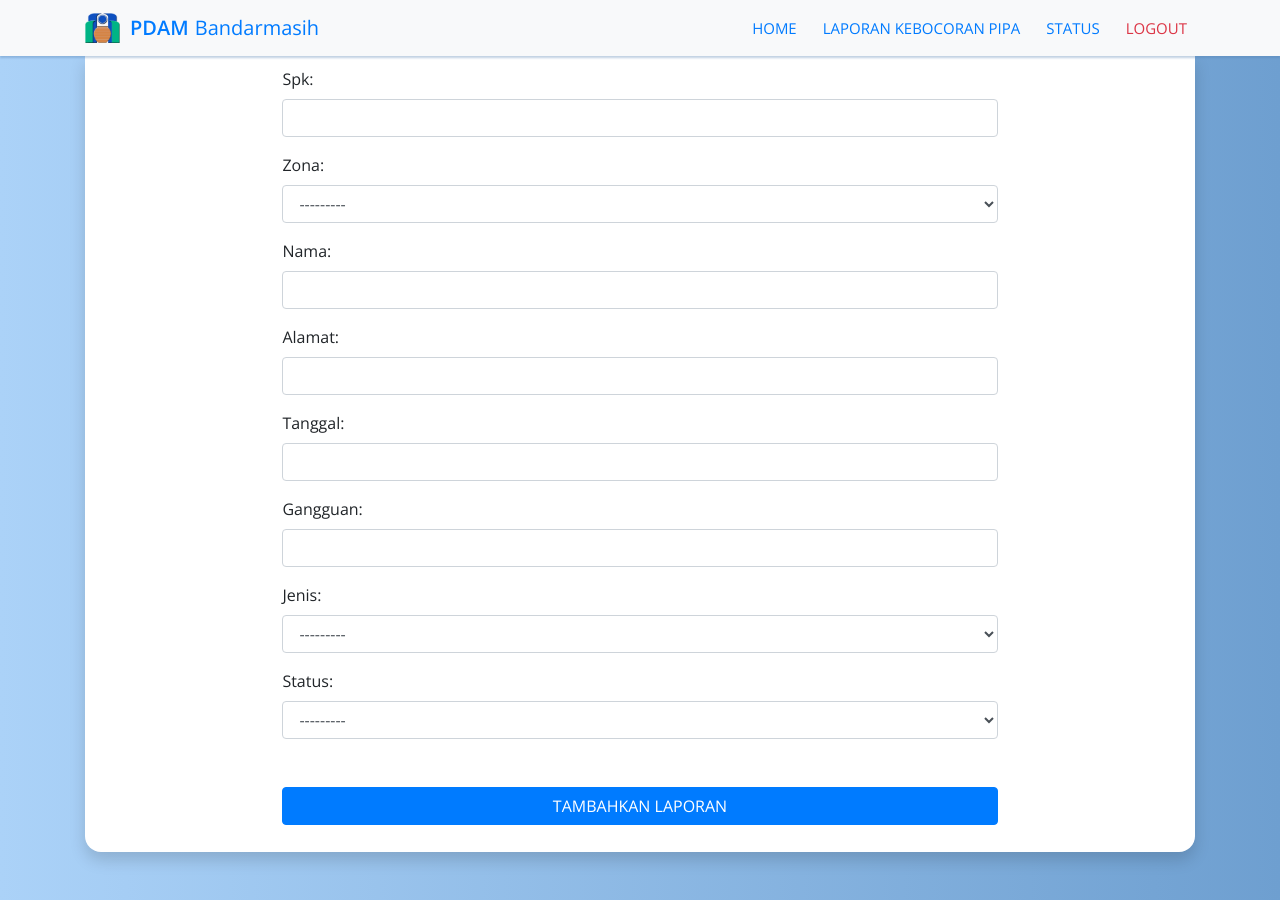
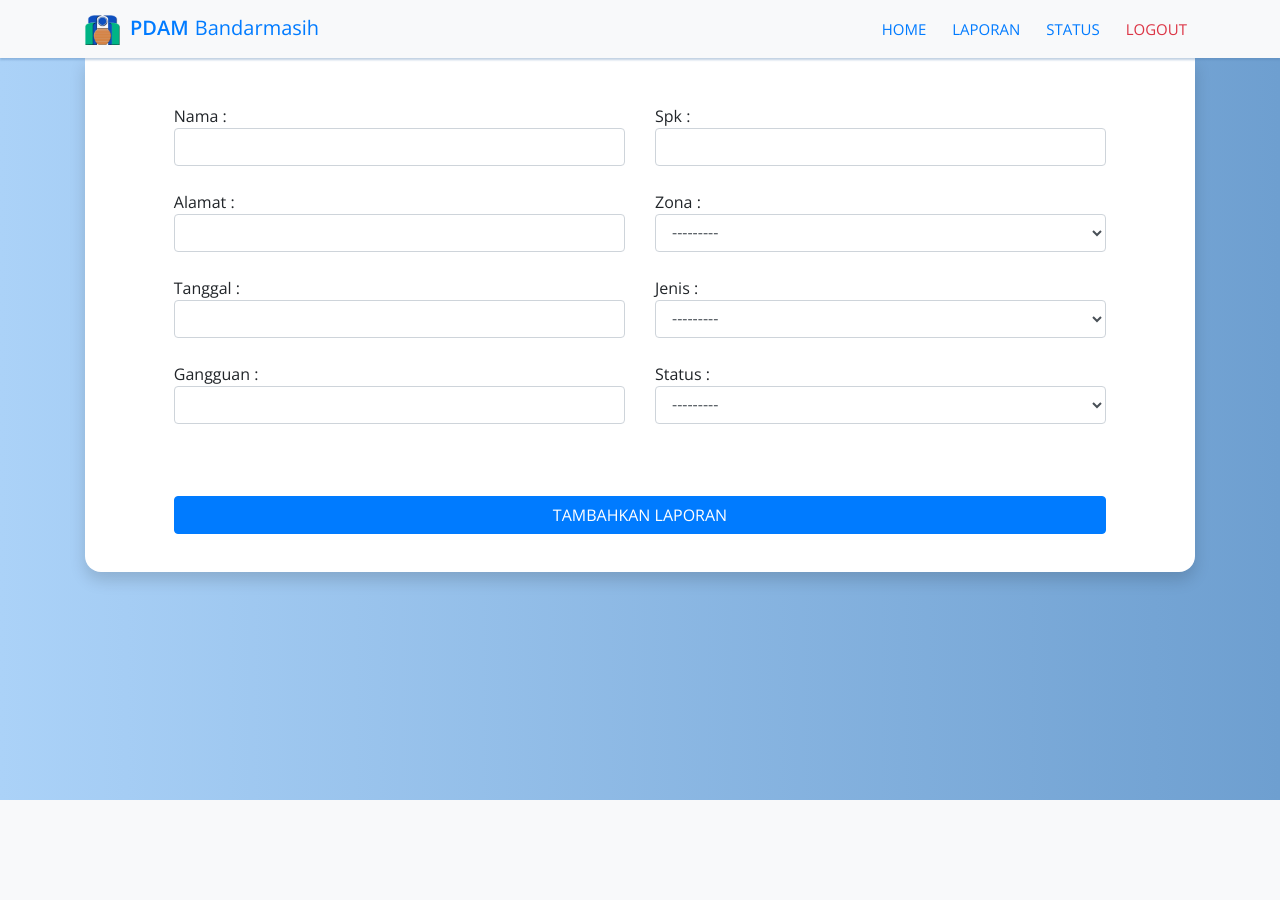
Before and after one commit to rpl-skenda/pdam-bandarmasih, a Django app: page /create/ in a window 1280 px wide. After the commit the page ends 800 px from the top, so only its background shows below. Run offline with Django 3.2, Linux system fonts and the light colour scheme; some libraries are stand-ins or nearby versions.

Commit message:
adding col in form page, making better form in form page

```diff
--- a/school/app/static/css/custom-style-data.css
+++ b/school/app/static/css/custom-style-data.css
@@ -63,7 +63,10 @@ body {
 
 /* Form Input */
 #input-form {
-  padding: 1%;
+  padding-left: 8%;
+  padding-right: 8%;
+  padding-top: 2%;
+  padding-bottom: 2%;
   border-bottom-left-radius: 1rem;
   border-bottom-right-radius: 1rem;
   background: #fff;
--- a/school/app/templates/app/data.html
+++ b/school/app/templates/app/data.html
@@ -41,14 +41,14 @@
         <td>{{i.gangguan}}</td>
         <td>{{i.jenis}}</td>
 
-        <td><a class="btn btn-warning btn-sm" href="{% url 'update' i.spk%}">⚙️</a></td>
+        <td><a class="btn btn-warning btn-sm" href="{% url 'update' i.spk%}"> ⚙ </a></td>
         <td><a class="btn btn-danger btn-sm" href="{% url 'delete' i.spk%}"> ✖ </a></td>
       </tr>
       {% endfor %}
     </tbody>
   </table>
 </div>
-<br />
+<br /><br />
 {% endblock %}
 
 <!-- Table Data End -->
--- a/school/app/templates/app/form.html
+++ b/school/app/templates/app/form.html
@@ -3,13 +3,28 @@
   <!-- Form Start -->
   <section id="input-form" class="shadow">
     <div class="row justify-content-center">
-      <form class="col-sm-8" method="POST" action="">
-        {% csrf_token %} {{form.as_p}}
+      <form class="col-sm-12" method="POST" action="">
+        {% csrf_token %}
+        <br />
+        <div class="row">
+          <div class="col-md-6">
+            {{form.nama.label}} : {{form.nama}}<br />
+            {{form.alamat.label}} : {{form.alamat}}<br />
+            {{form.tanggal.label}} : {{form.tanggal}}<br />
+            {{form.gangguan.label}} : {{form.gangguan}}<br />
+          </div>
+          <div class="col-md-6">
+            {{form.spk.label}} : {{form.spk}}<br />
+            {{form.zona.label}} : {{form.zona}}<br />
+            {{form.jenis.label}} : {{form.jenis}}<br />
+            {{form.status.label}} : {{form.status}}<br />
+          </div>
+        </div>
         <input type="submit" value="TAMBAHKAN LAPORAN" class="mt-5 mb-3 btn btn-primary btn-block" />
       </form>
     </div>
   </section>
   <!-- Form End -->
 </div>
-<br /><br />
+
 {%endblock%}
--- a/school/app/templates/app/home.html
+++ b/school/app/templates/app/home.html
@@ -1,10 +1,10 @@
 {% extends 'app/main.html' %} {%load static%} {% block content %} {%include 'app/navbar.html' %}
 
-<div class="mt-4 mb-4 container">
+<div class="mt-3 mb-3 container">
   <!-- User Box Start-->
 
   <section id="user-box">
-    <div class="row mt-3">
+    <div class="row mt-2">
       <div class="col-12">
         <div class="card shadow">
           <div class="card-body">
--- a/school/app/templates/app/navbar.html
+++ b/school/app/templates/app/navbar.html
@@ -4,7 +4,7 @@
   <nav class="navbar navbar-expand-lg navbar-light bg-light">
     <div class="container">
       <a class="navbar-brand text-primary" href="{% url 'home' %}">
-        <img src="{%static '/images/logo-pdam3.png'%}" width="35" height="30" class="d-inline-block align-top" alt="Logo" />PDAM <span class="bandarmasih-text">Bandarmasih</span></a
+        <img src="{%static '/images/logo-pdam3.png'%}" width="35" height="30" class="d-inline-block align- font-weight-bold top" alt="Logo" />PDAM <span class="bandarmasih-text">Bandarmasih</span></a
       >
       <button class="navbar-toggler" type="button" data-toggle="collapse" data-target="#navbarNav" aria-controls="navbarNav" aria-expanded="false" aria-label="Toggle navigation">
         <span class="navbar-toggler-icon"></span>
@@ -15,7 +15,7 @@
             <a class="nav-link text-primary" href="{% url 'home' %}">Home</a>
           </li>
           <li class="nav-item">
-            <a class="nav-link text-primary" href="{% url 'data' %}">Laporan Kebocoran Pipa</a>
+            <a class="nav-link text-primary" href="{% url 'data' %}">Laporan</a>
           </li>
           <li class="nav-item">
             <a class="nav-link text-primary" href="{% url 'status' %}">Status</a>
--- a/school/app/templates/app/status.html
+++ b/school/app/templates/app/status.html
@@ -2,7 +2,7 @@
 <div class="container">
   <div class="col">
     <div class="col-md">
-      <div class="card shadow text-center mt-4">
+      <div class="card shadow text-center mt-3">
         <div class="card-header bg-transparent">
           <h5 class="card-title text-primary">TOTAL LAPORAN</h5>
         </div>
```
Also changed, not shown: school/db.sqlite3.
